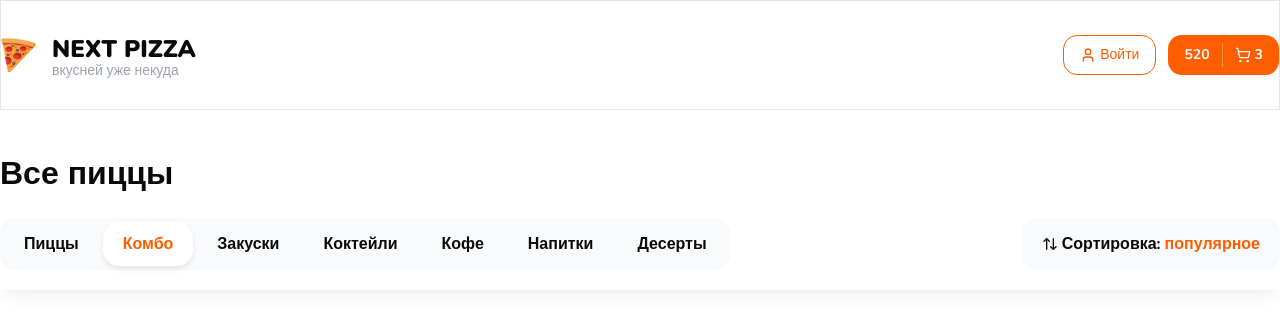
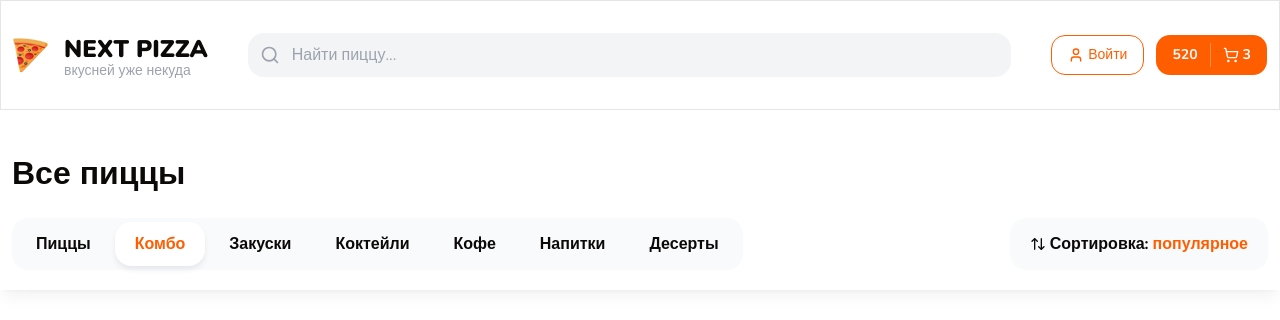
Before and after one commit to jpaberzs/next-pizza, a Next.js app: page / in a window 1280 px wide. Shown: the top 320 px of the page. Built offline with nearby package versions, Linux system fonts and the light colour scheme.

Commit message:
feat: created serch block in header

```diff
--- a/components/shared/container.tsx
+++ b/components/shared/container.tsx
@@ -6,5 +6,5 @@ interface Props {
 }
 
 export const Container: FC<PropsWithChildren<Props>> = ({ className, children }) => {
-  return <div className={cn('mx-auto max-w-[1280px]', className)}>{children}</div>;
+  return <div className={cn('mx-auto max-w-[1304px] px-3', className)}>{children}</div>;
 };
--- a/components/shared/header.tsx
+++ b/components/shared/header.tsx
@@ -2,10 +2,11 @@
 
 import { cn } from '@/lib/utils';
 import { FC } from 'react';
-import { Container } from '@/components/shared';
+import { Container, SearchInput } from '@/components/shared';
 import { Button } from '@/components/ui';
 import Image from 'next/image';
 import { ArrowRight, ShoppingCart, User } from 'lucide-react';
+import Link from 'next/link';
 
 interface Props {
   className?: string;
@@ -15,12 +16,17 @@ export const Header: FC<Props> = ({ className }) => {
   return (
     <header className={cn('border border-b', className)}>
       <Container className="flex items-center justify-between py-8">
-        <div className="flex items-center gap-4">
-          <Image src="/logo.png" alt="Logo" width={35} height={35} />
-          <div>
-            <h1 className="text-2xl uppercase font-black">Next Pizza</h1>
-            <p className="text-sm text-gray-400 leading-3">вкусней уже некуда</p>
+        <Link href="/">
+          <div className="flex items-center gap-4">
+            <Image src="/logo.png" alt="Logo" width={35} height={35} />
+            <div>
+              <h1 className="text-2xl uppercase font-black">Next Pizza</h1>
+              <p className="text-sm text-gray-400 leading-3">вкусней уже некуда</p>
+            </div>
           </div>
+        </Link>
+        <div className="mx-10 flex-1">
+          <SearchInput />
         </div>
         <div className="flex items-center gap-3">
           <Button variant="outline" className="flex items-center gap-1">
--- a/components/shared/index.ts
+++ b/components/shared/index.ts
@@ -1,3 +1,4 @@
+export { SearchInput } from './search-input';
 export { ProductsGroupList } from '@/components/shared/products-group-list';
 export { ProductCard } from '@/components/shared/product-card';
 export { CheckboxFiltersGroup } from '@/components/shared/checkbox-filters-group';
--- /dev/null
+++ b/components/shared/search-input.tsx
@@ -0,0 +1,56 @@
+'use client';
+
+import { FC, useRef, useState } from 'react';
+import { cn } from '@/lib/utils';
+import { Search } from 'lucide-react';
+import { useClickAway } from 'react-use';
+import Link from 'next/link';
+
+interface Props {
+  className?: string;
+}
+
+export const SearchInput: FC<Props> = ({ className }) => {
+  const [focused, setFocused] = useState(false);
+  const ref = useRef(null);
+
+  useClickAway(ref, () => {
+    setFocused(false);
+  });
+
+  return (
+    <>
+      {focused && <div className="fixed top-0 left-0 bottom-0 right-0 bg-black/50 z-30" />}
+      <div
+        ref={ref}
+        className={cn('flex rounded-2xl flex-1 justify-between relative h-11 z-40', className)}>
+        <Search size={20} className="absolute top-1/2 translate-y-[-50%] left-3 text-gray-400" />
+        <input
+          className="rounded-2xl outline-none w-full bg-gray-100 pl-11"
+          type="text"
+          placeholder="Найти пиццу..."
+          onFocus={() => setFocused(true)}
+        />
+
+        <div
+          className={cn(
+            'absolute w-full bg-white rounded-xl py-2 top-14 shadow-md transition-all duration-200 invisible opacity-0 z-30',
+            focused && 'visible opacity-100 top-12',
+          )}>
+          <Link
+            href="#"
+            className="flex items-center px-3 py-2 hover:bg-primary/10 transition-all duration-200">
+            <img
+              className="rounded-sm flex-grow-0 flex-shrink-0 mr-3"
+              src="https://media.dodostatic.net/image/r:292x292/11EE7D6134BC4150BDD8E792D866AB52.jpg"
+              alt="Pizza"
+              width={32}
+              height={32}
+            />
+            <div>Пицца 1</div>
+          </Link>
+        </div>
+      </div>
+    </>
+  );
+};
```
Also changed, not shown: services/api-client.ts (added), services/products.ts (added).
